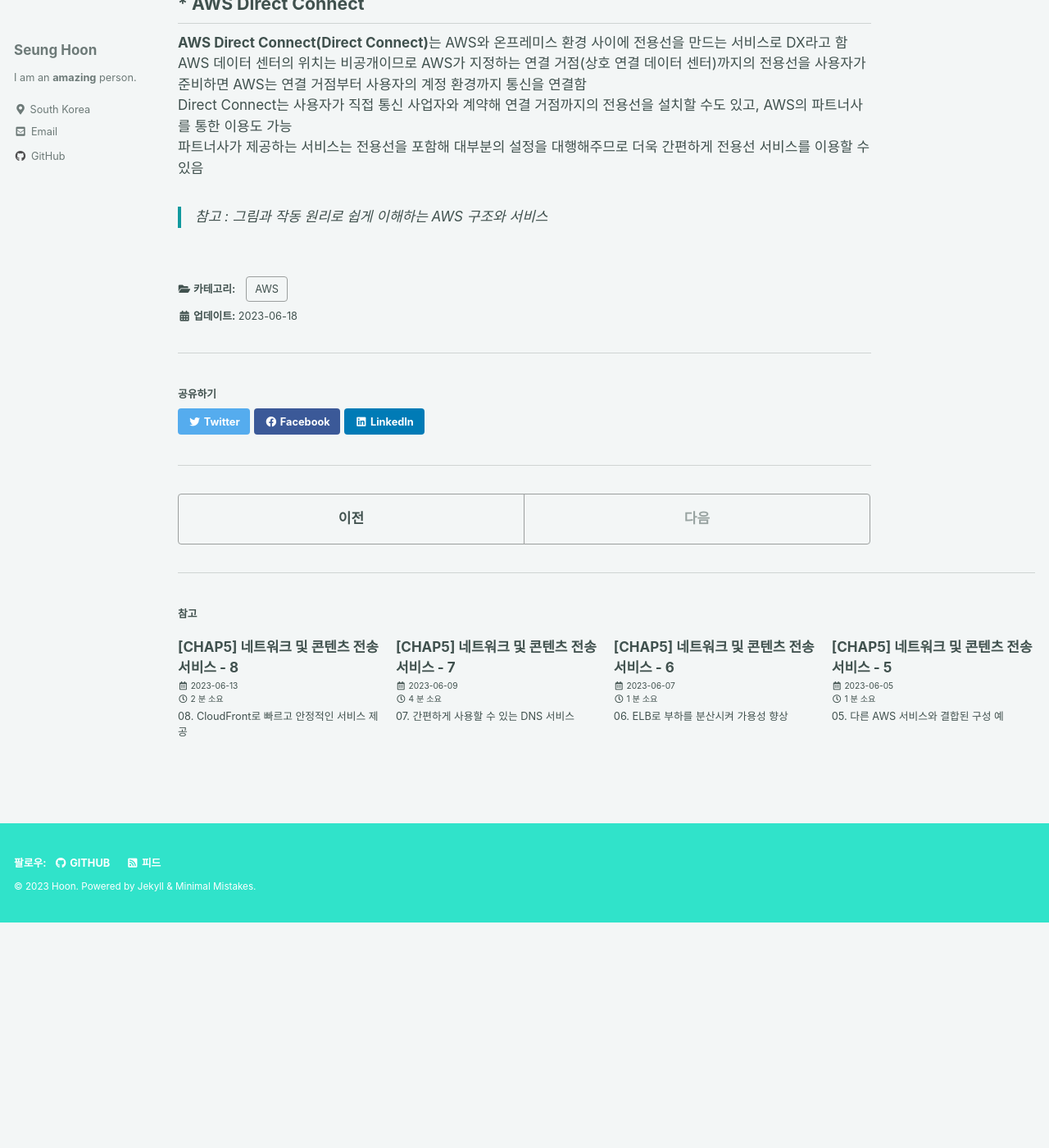
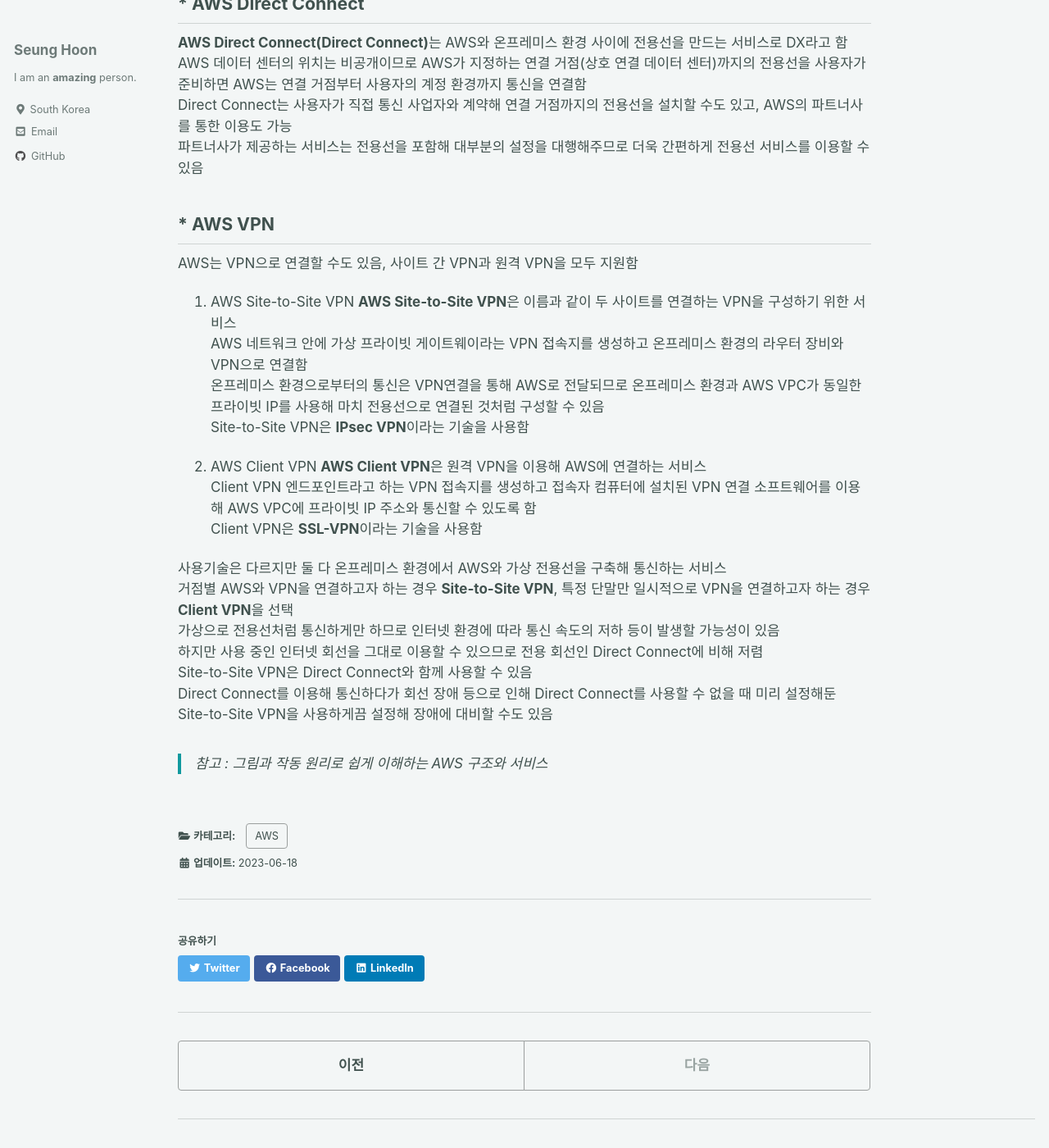
Before and after one commit to ibk01161/ibk01161.github.io, a Jekyll site: the page built from _posts/2023-06-18-aws5_09.md, in a window 1280 px wide and 1400 px high, scrolled down 757 px. Shown: the whole window at 82% size. Built offline with Jekyll 4.4.1, drawn with Linux system fonts in a browser that asks for light colours; cached includes are drawn as plain includes; before the commit the page ends 1882 px from its top, so only the background shows below that.

Commit message:
Add Post

```diff
--- a/_posts/2023-06-18-aws5_09.md
+++ b/_posts/2023-06-18-aws5_09.md
@@ -22,11 +22,36 @@ VPN에는 **사이트 간 VPN(Site to Site VPN-거점 간 VPN)**과 **원격 VPN
 
 
 ## * AWS Direct Connect
+
 **AWS Direct Connect(Direct Connect)**는 AWS와 온프레미스 환경 사이에 전용선을 만드는 서비스로 DX라고 함
 AWS 데이터 센터의 위치는 비공개이므로 AWS가 지정하는 연결 거점(상호 연결 데이터 센터)까지의 전용선을 사용자가 준비하면 AWS는 연결 거점부터 사용자의 계정 환경까지 통신을 연결함
 Direct Connect는 사용자가 직접 통신 사업자와 계약해 연결 거점까지의 전용선을 설치할 수도 있고, AWS의 파트너사를 통한 이용도 가능
 파트너사가 제공하는 서비스는 전용선을 포함해 대부분의 설정을 대행해주므로 더욱 간편하게 전용선 서비스를 이용할 수 있음
 
 
+## * AWS VPN
+
+AWS는 VPN으로 연결할 수도 있음, 사이트 간 VPN과 원격 VPN을 모두 지원함
+
+1. AWS Site-to-Site VPN
+**AWS Site-to-Site VPN**은 이름과 같이 두 사이트를 연결하는 VPN을 구성하기 위한 서비스
+AWS 네트워크 안에 가상 프라이빗 게이트웨이라는 VPN 접속지를 생성하고 온프레미스 환경의 라우터 장비와 VPN으로 연결함
+온프레미스 환경으로부터의 통신은 VPN연결을 통해 AWS로 전달되므로 온프레미스 환경과 AWS VPC가 동일한 프라이빗 IP를 사용해 마치 전용선으로 연결된 것처럼 구성할 수 있음
+Site-to-Site VPN은 **IPsec VPN**이라는 기술을 사용함
+
+2. AWS Client VPN
+**AWS Client VPN**은 원격 VPN을 이용해 AWS에 연결하는 서비스
+Client VPN 엔드포인트라고 하는 VPN 접속지를 생성하고 접속자 컴퓨터에 설치된 VPN 연결 소프트웨어를 이용해 AWS VPC에 프라이빗 IP 주소와 통신할 수 있도록 함
+Client VPN은 **SSL-VPN**이라는 기술을 사용함
+
+사용기술은 다르지만 둘 다 온프레미스 환경에서 AWS와 가상 전용선을 구축해 통신하는 서비스
+거점별 AWS와 VPN을 연결하고자 하는 경우 **Site-to-Site VPN**, 특정 단말만 일시적으로 VPN을 연결하고자 하는 경우 **Client VPN**을 선택
+가상으로 전용선처럼 통신하게만 하므로 인터넷 환경에 따라 통신 속도의 저하 등이 발생할 가능성이 있음
+하지만 사용 중인 인터넷 회선을 그대로 이용할 수 있으므로 전용 회선인 Direct Connect에 비해 저렴
+Site-to-Site VPN은 Direct Connect와 함께 사용할 수 있음
+Direct Connect를 이용해 통신하다가 회선 장애 등으로 인해 Direct Connect를 사용할 수 없을 때 미리 설정해둔 Site-to-Site VPN을 사용하게끔 설정해 장애에 대비할 수도 있음
+
+
+
 
 > 참고 : 그림과 작동 원리로 쉽게 이해하는 AWS 구조와 서비스
```
